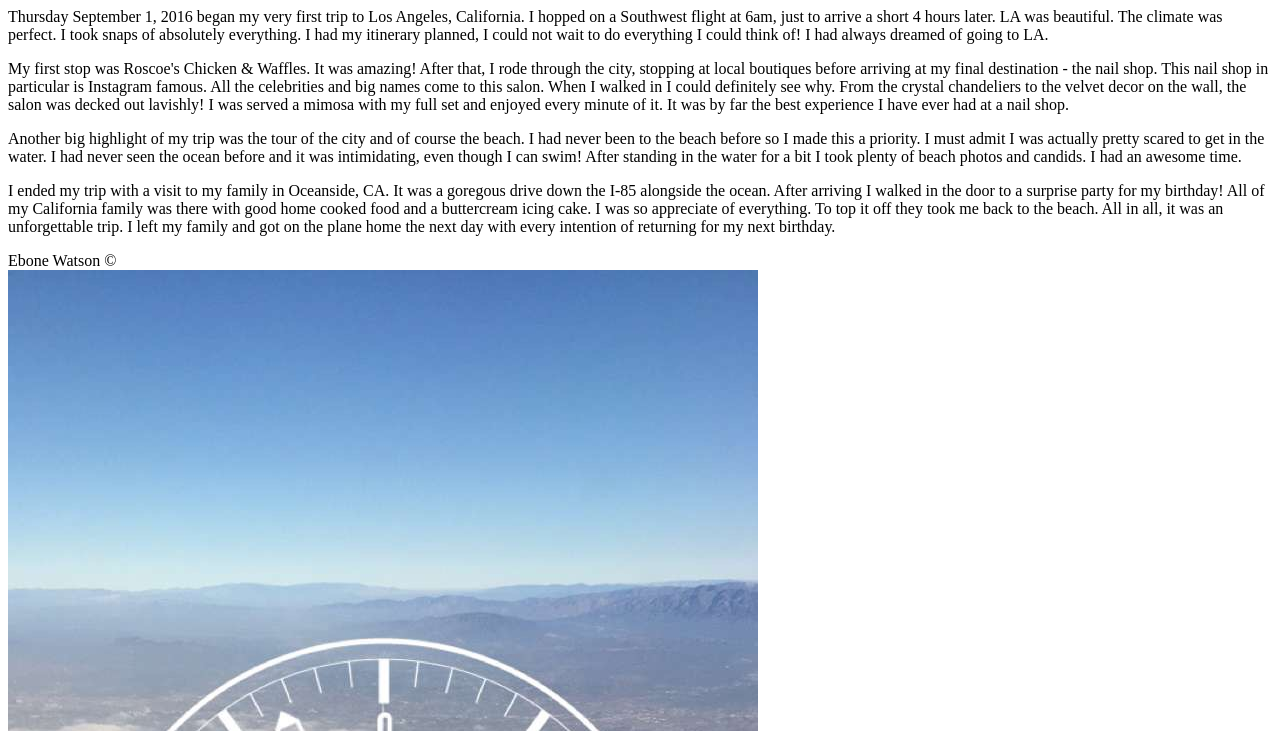
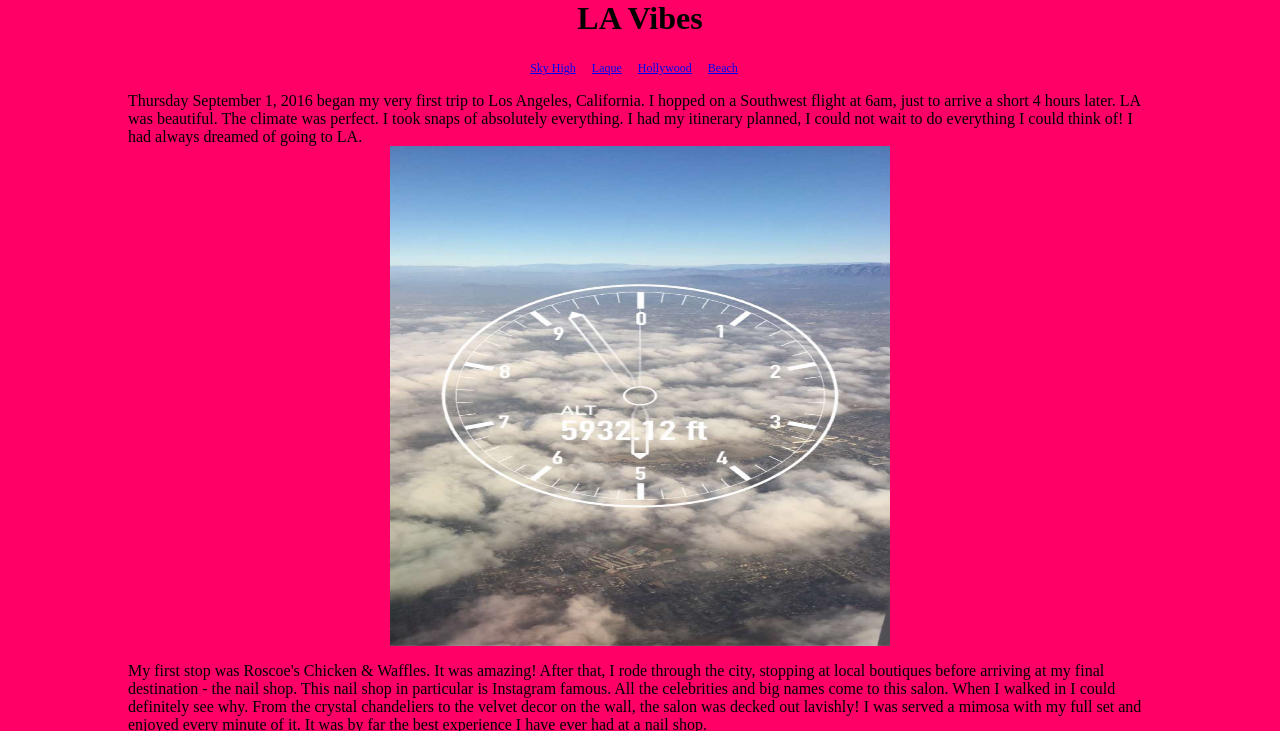
Before and after one commit to ebonewatson/html-me-something, a plain HTML site: page index.html in a window 1280 px wide. Shown: the top 731 px of the page. Drawn offline with Linux system fonts and the light colour scheme.

Commit message:
Updated file with pictures

```diff
--- a/index.html
+++ b/index.html
@@ -1,11 +1,26 @@
 <html>
 <head>
 <title> My Trip </title>
+<link rel="stylesheet" href="styles.css">
 </head>
 <body>
+  <header>
+  <center><h1> LA Vibes </h1></center>
+  <nav>
+  <ul>
+  <li><a href="#SkyHigh">Sky High</a></li>
+  <li><a href="#Laque">Laque</a></li>
+  <li><a href="#Hollywood">Hollywood</a></li>
+  <li><a href="#Beach">Beach</a></li>
+  </ul>
+  </nav>
+  </header>
 <p>
 <main>
 <article>
+<section>
+<a name="SkyHigh"></a>
+
 Thursday September 1, 2016 began my very first trip
 to Los Angeles, California. I hopped on a Southwest
 flight at 6am, just to arrive a short 4 hours later.
@@ -13,8 +28,12 @@ LA was beautiful. The climate was perfect. I took
 snaps of absolutely everything. I had my itinerary
 planned, I could not wait to do everything I could
 think of! I had always dreamed of going to LA.
+</section>
+<img src="images/img_5707.jpg" alt="Sky High">
 </p>
 <p>
+<section>
+<a name="Laque"></a>
 My first stop was Roscoe's Chicken & Waffles. It was
 amazing! After that, I rode through the city, stopping
 at local boutiques before arriving at my final
@@ -26,8 +45,12 @@ velvet decor on the wall, the salon was decked
 out lavishly! I was served a mimosa with my full
 set and enjoyed every minute of it. It was by far
 the best experience I have ever had at a nail shop.
+<img src="images/img_5737.jpg" alt="Laque">
+</section>
 </p>
 <p>
+<section>
+<a name="Hollywood"></a>
 Another big highlight of my trip was the tour of
 the city and of course the beach. I had never been
 to the beach before so I made this a priority. I
@@ -36,8 +59,12 @@ the water. I had never seen the ocean before and
 it was intimidating, even though I can swim!
 After standing in the water for a bit I took plenty
 of beach photos and candids. I had an awesome time.
+</section>
+<img src="images/img_5759.jpg" alt="Hollywood">
 </p>
 <p>
+<section>
+<a name="Beach"></a>
 I ended my trip with a visit to my family in
 Oceanside, CA. It was a goregous drive down the
 I-85 alongside the ocean. After arriving I walked
@@ -49,14 +76,13 @@ they took me back to the beach. All in all, it was
 an unforgettable trip. I left my family and got
 on the plane home the next day with every intention
 of returning for my next birthday.
+</section>
+<img src="images/img_5827.jpg" alt="Beach">
 </p>
 </article>
 </main>
 <footer>
-Ebone Watson ©
+<p>LC 101 2017 </p>
+<p>Ebone Watson © </p>
 </footer>
 </body>
-<img src="images/img_5707.jpg" alt="Sky High">
-<img src="images/img_5737.jpg" alt="Laque">
-<img src="images/img_5759.jpg" alt="Hollywood">
-<img src="images/img_5827.jpg" alt="Beach">
```
